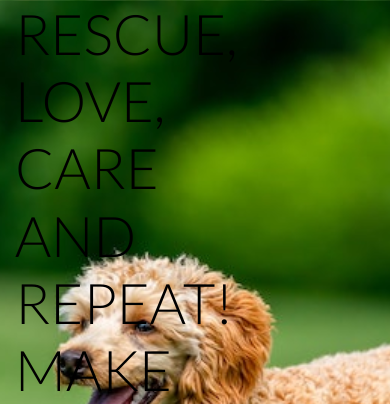
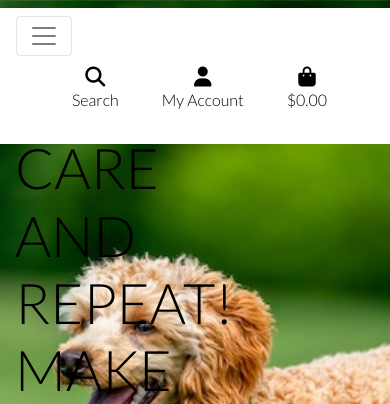
Before and after one commit to kaanalptkn/tinypaws-p4-ka, a Django app: page / in a window 390 px wide. Shown: the top 404 px of the page. Run offline with Django 3.2, Linux system fonts and the light colour scheme; some libraries are stand-ins or nearby versions.

Commit message:
Added main nav bar and mobile header

```diff
--- a/templates/base.html
+++ b/templates/base.html
@@ -36,7 +36,7 @@
   </head>
   <body>
     <header class="container-fluid fixed-top">
-        <divid="topnav" class="row bg-white pt-lg-2 d-none d-lg-flex">
+        <div id="topnav" class="row bg-white pt-lg-2 d-none d-lg-flex">
             <div class="col-12 col-lg-4 my-auto py-1 py-lg-0 text-center text-lg-left">
                 <a href="{% url 'home' %}" class="nav-link main-logo-link">
                     <h2 class="logo-font text-black my-0">Tiny Paws<i class="fas fa-paw"></i></h2>
@@ -95,6 +95,16 @@
                 </ul>
             </div>
         </div>
+        <div class="col-12 col-lg-4 my-auto py-1 py-lg-0"></div>
+        <div class="row bg-white">
+            <nav class="navbar navbar-expand-lg navbar-light w-100">
+                <button class="navbar-toggler" type="button" data-toggle="collapse" data-target="#main-nav" aria-controls="main-nav" aria-expanded="false" aria-label="Toggle navigation">
+                    <span class="navbar-toggler-icon"></span>
+                </button>
+                {% include 'includes/mobile-header.html' %}
+                {% include 'includes/main-nav.html' %}
+            </nav>
+        </div>
     </header>
 
     {% if messages %}
--- /dev/null
+++ b/templates/includes/main-nav.html
@@ -0,0 +1,41 @@
+<div class="collapse navbar-collapse" id="main-nav">
+    <ul class="navbar-nav w-auto mx-auto">
+        <li class="nav-item dropdown">
+            <a class="logo-font font-weight-bold nav-link text-black mr-5" href="#" id="all-products-link" data-toggle="dropdown" aria-haspopup="true" aria-expanded="false">
+                Help us
+            </a>
+            <div class="dropdown-menu border-0" aria-labelledby="all-products-link">
+                <a href="" class="dropdown-item">Donation</a>
+                <a href="" class="dropdown-item ">Adoption</a>
+                <a href="" class="dropdown-item ">Monthly subcription</a>
+                <a href="" class="dropdown-item">All</a>
+            </div>
+        </li>
+        <li class="nav-item dropdown">
+            <a class="logo-font font-weight-bold nav-link text-black mr-5" href="#" id="clothing-link" data-toggle="dropdown" aria-haspopup="true" aria-expanded="false">
+                Shopping
+            </a>
+            <div class="dropdown-menu border-0" aria-labelledby="clothing-link">
+                <a href="" class="dropdown-item">Gift cards</a>
+                <a href="" class="dropdown-item">T-shirt</a>
+                <a href="" class="dropdown-item">Jumpers</a>
+                <a href="" class="dropdown-item">All products</a>
+            </div>
+        </li>
+        <li class="nav-item dropdown">
+            <a class="logo-font font-weight-bold nav-link text-black" href="#" id="specials-link" data-toggle="dropdown" aria-haspopup="true" aria-expanded="false">
+                About us
+            </a>
+            <div class="dropdown-menu border-0" aria-labelledby="specials-link">
+                <a href="" class="dropdown-item">Company</a>
+                <a href="" class="dropdown-item">Animal firends</a>
+                <a href="" class="dropdown-item">All</a>
+            </div>
+        </li>
+        <li class="nav-item dropdown">
+            <a class="logo-font font-weight-bold nav-link text-black mr-5" href="#" id="homeware-link" data-toggle="dropdown" aria-haspopup="true" aria-expanded="false">
+                Contact us
+            </a>
+        </li>
+    </ul>
+</div>
--- /dev/null
+++ b/templates/includes/mobile-header.html
@@ -0,0 +1,58 @@
+<ul>
+    <li class="list-inline-item">
+      <a class="text-black nav-link d-block d-lg-none" href="#" id="mobile-search" data-toggle="dropdown" aria-haspopup="true" aria-expanded="false">
+          <div class="text-center">
+              <div><i class="fas fa-search fa-lg"></i></div>
+              <p class="my-0">Search</p>
+          </div>
+      </a>
+      <div class="dropdown-menu border-0 w-100 p-3 rounded-0 my-0" aria-labelledby="mobile-search">
+          <form class="form" method="GET" action="">
+              <div class="input-group w-100">
+                  <input class="form-control border border-black rounded-0" type="text" name="q" placeholder="Search our site">
+                  <div class="input-group-append">
+                      <button class="form-control form-control btn btn-black border border-black rounded-0" type="submit">
+                          <span class="icon">
+                              <i class="fas fa-search"></i>
+                          </span>
+                      </button>
+                  </div>
+              </div>
+          </form>
+      </div>
+  </li>
+  <li class="list-inline-item dropdown">
+      <a class="text-black nav-link d-block d-lg-none" href="#" id="user-options" data-toggle="dropdown" aria-haspopup="true" aria-expanded="false">
+          <div class="text-center">
+              <div><i class="fas fa-user fa-lg"></i></div>
+              <p class="my-0">My Account</p>
+          </div>
+      </a>
+      <div class="dropdown-menu border-0" aria-labelledby="user-options">
+          {% if request.user.is_authenticated %}
+              {% if request.user.is_superuser %}
+                  <a href="{% url 'account_logout' %}" class="dropdown-item">Product Management</a>
+              {% endif %}
+              <a href="" class="dropdown-item">My Profile</a>
+              <a href="{% url 'account_logout' %}" class="dropdown-item">Logout</a>
+          {% else %}
+              <a href="{% url 'account_signup' %}" class="dropdown-item">Register</a>
+              <a href="{% url 'account_login' %}" class="dropdown-item">Login</a>
+          {% endif %}
+      </div>
+  </li>
+  <li class="list-inline-item">
+      <a class="{% if grand_total %}text-primary font-weight-bold{% else %}text-black{% endif %} nav-link d-block d-lg-none" href="">
+          <div class="text-center">
+              <div><i class="fas fa-shopping-bag fa-lg"></i></div>
+              <p class="my-0">
+                  {% if grand_total %}
+                      ${{ grand_total|floatformat:2 }}
+                  {% else %}
+                      $0.00
+                  {% endif %}
+              </p>
+          </div>
+      </a>
+    </li>
+  </ul>
```
